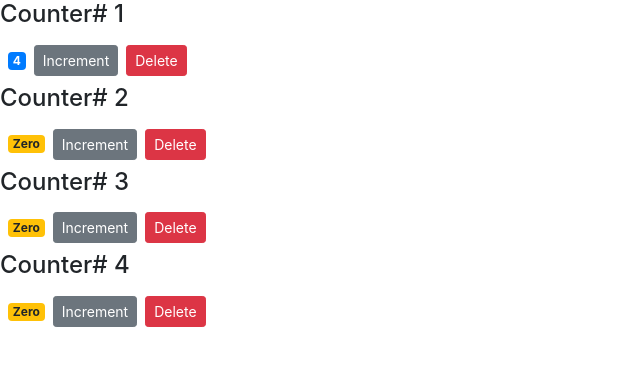
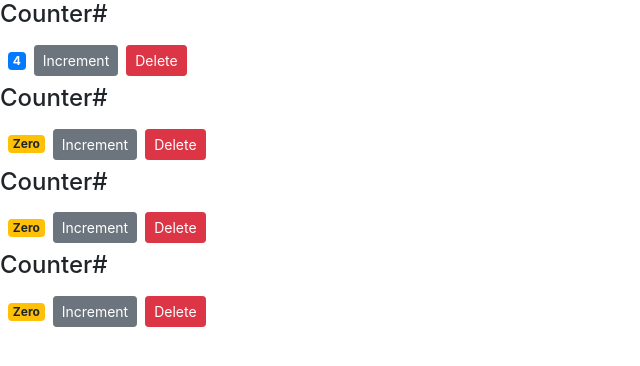
Before and after one commit to Tuckerchaisit/counter-app, a React (Create React App) app: page / in a window 1280 px wide. Shown: the top 366 px of the page, without its empty margins (0-640 px from the left). Built offline with nearby package versions, Linux system fonts and the light colour scheme.

Commit message:
updating state

```diff
--- a/src/components/counter.jsx
+++ b/src/components/counter.jsx
@@ -2,7 +2,7 @@
 
 class Counter extends Component {
   state = {
-    value: this.props.value,
+    value: this.props.counter.value,
     tags: ['tag1','tag2','tag3']
   };
 
@@ -32,7 +32,7 @@
       className='btn btn-secondary btn-sm'>
         Increment
     </button>
-    <button onClick={this.props.onDelete} className="btn btn-danger btn-sm m-2">Delete</button>
+    <button onClick={() => this.props.onDelete(this.props.counter.id)} className="btn btn-danger btn-sm m-2">Delete</button>
     {/* { this.renderTags() } */}
     </div>
     );
--- a/src/components/counters.jsx
+++ b/src/components/counters.jsx
@@ -11,15 +11,20 @@
     ]
    };
 
-   handleDelete = () => {
-    console.log('Event Handler Called');
+   handleDelete = (counterId) => {
+    const counters = this.state.counters.filter(c=>c.id !== counterId);
+    this.setState({counters})
    };
 
   render() {
     return (
       <div>
         { this.state.counters.map(counter => (
-          <Counter key={counter.id}  onDelete={this.handleDelete} value={counter.value} id={counter.id}/>
+          <Counter
+            key={counter.id}
+            onDelete={this.handleDelete}
+            counter={counter}
+          />
           ))}
       </div>
     );
```
